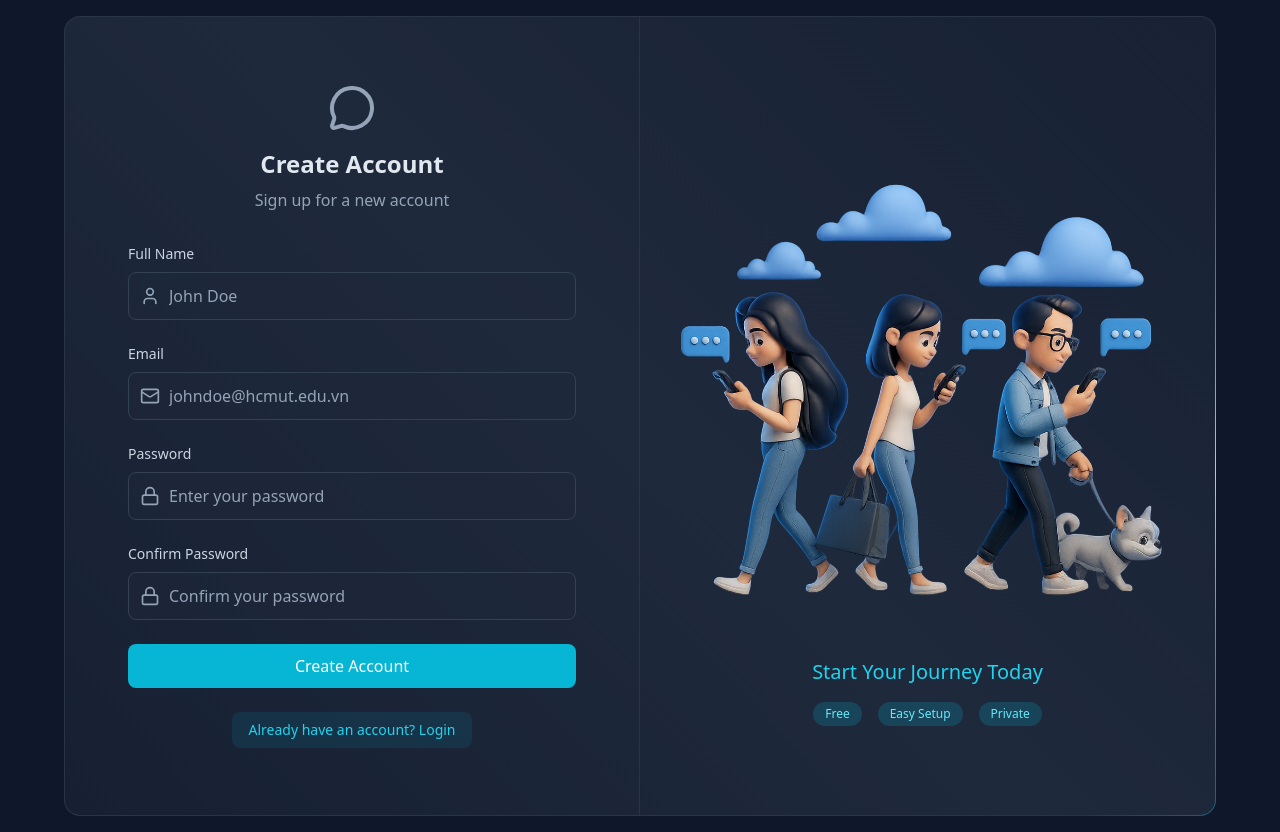
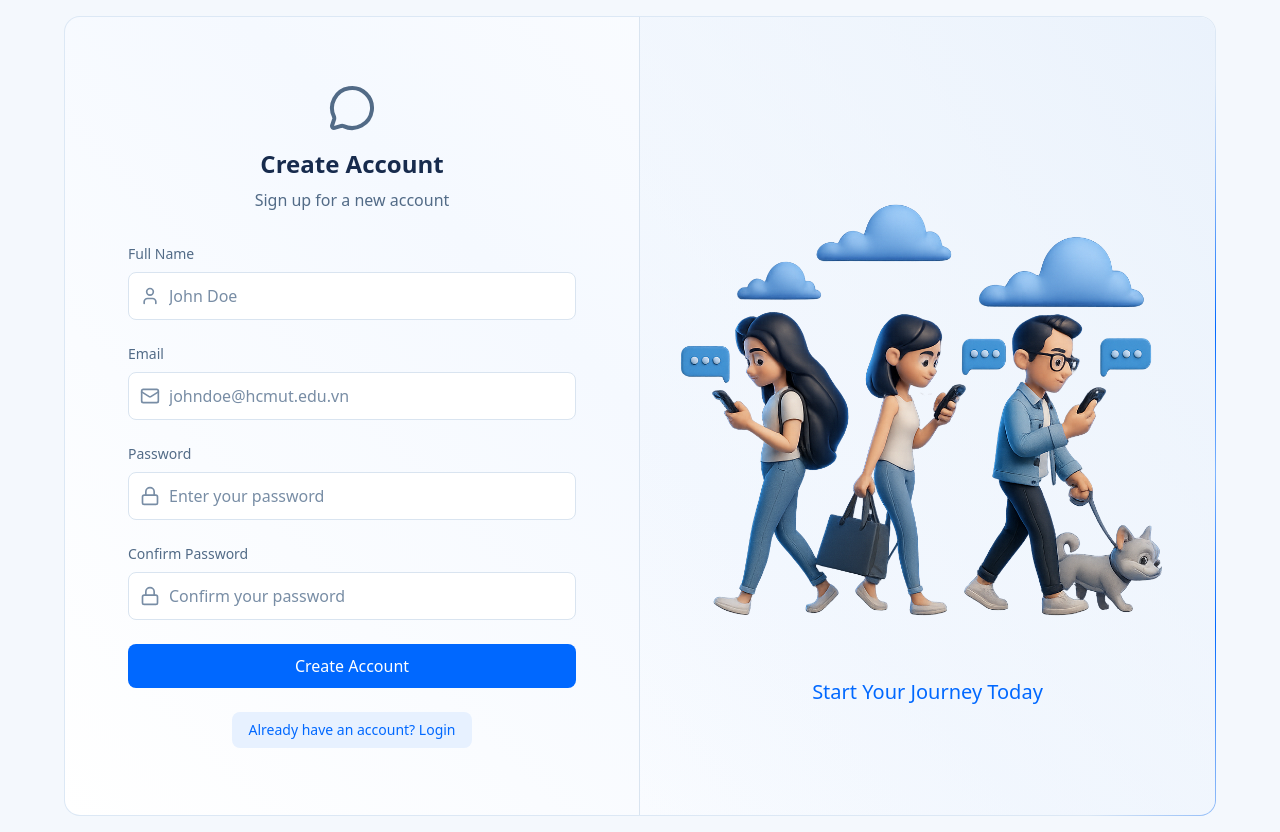
Before and after one commit to TraanDdat/RealTimeChat_WEB_APP_SoftwareArchitecture_Subject, a React (Vite) app in the folder frontend/: page /signup in a window 1280 px wide. Built offline with nearby package versions, Linux system fonts and the light colour scheme; no server answers.

Commit message:
update theme

```diff
--- a/frontend/src/components/BorderAnimatedContainer.tsx
+++ b/frontend/src/components/BorderAnimatedContainer.tsx
@@ -6,7 +6,7 @@ interface BorderAnimatedContainerProps {
 
 function BorderAnimatedContainer({ children }: BorderAnimatedContainerProps) {
   return (
-    <div className="w-full h-full [background:linear-gradient(45deg,#172033,theme(colors.slate.800)_50%,#172033)_padding-box,conic-gradient(from_var(--border-angle),theme(colors.slate.600/.48)_80%,_theme(colors.cyan.500)_86%,_theme(colors.cyan.300)_90%,_theme(colors.cyan.500)_94%,_theme(colors.slate.600/.48))_border-box] rounded-2xl border border-transparent animate-border  flex overflow-hidden">
+    <div className="w-full h-full [background:linear-gradient(45deg,#ffffff,#f5f9ff_50%,#ffffff)_padding-box,conic-gradient(from_var(--border-angle),#dce8f5_80%,#0068ff_86%,#7db4ff_90%,#0068ff_94%,#dce8f5)_border-box] rounded-2xl border border-transparent animate-border flex overflow-hidden">
       {children}
     </div>
   );
--- a/frontend/src/index.css
+++ b/frontend/src/index.css
@@ -1,6 +1,81 @@
 @tailwind base;
 @tailwind components;
 @tailwind utilities;
+
+:root {
+  color-scheme: light;
+  --app-bg: #f4f8fd;
+  --surface: #ffffff;
+  --surface-soft: #f0f6fd;
+  --surface-hover: #e5effb;
+  --line: #d9e4f0;
+  --ink: #172b4d;
+  --ink-soft: #526b87;
+  --ink-muted: #788da5;
+  --zalo-blue: #0068ff;
+  --zalo-blue-hover: #0056d6;
+  --zalo-blue-soft: #e7f1ff;
+}
+
+html,
+body,
+#root {
+  min-height: 100%;
+}
+
+body {
+  background: var(--app-bg);
+  color: var(--ink);
+}
+
+[class~="bg-slate-900"] { background-color: var(--app-bg) !important; }
+[class~="bg-slate-900/80"],
+[class~="bg-slate-900/70"] { background-color: var(--surface) !important; }
+[class~="bg-slate-900/50"],
+[class~="bg-slate-800/50"] { background-color: var(--surface-soft) !important; }
+[class~="bg-slate-800"] { background-color: var(--surface-soft) !important; }
+[class~="bg-slate-800/60"],
+[class~="bg-slate-800/30"] { background-color: var(--surface-hover) !important; }
+[class~="bg-slate-700"],
+[class~="bg-slate-700/70"] { background-color: #e4edf7 !important; }
+[class~="bg-cyan-500/10"],
+[class~="bg-cyan-500/20"],
+[class~="bg-cyan-900/70"] { background-color: var(--zalo-blue-soft) !important; }
+[class~="bg-cyan-500"],
+[class~="bg-cyan-600"] { background-color: var(--zalo-blue) !important; }
+
+[class~="text-slate-100"],
+[class~="text-slate-200"] { color: var(--ink) !important; }
+[class~="text-slate-300"] { color: #344b67 !important; }
+[class~="text-slate-400"] { color: var(--ink-soft) !important; }
+[class~="text-slate-500"] { color: var(--ink-muted) !important; }
+[class~="text-cyan-300"],
+[class~="text-cyan-400"],
+[class~="text-cyan-500"] { color: var(--zalo-blue) !important; }
+
+[class~="border-slate-600"],
+[class~="border-slate-600/30"],
+[class~="border-slate-700"],
+[class~="border-slate-700/70"],
+[class~="border-slate-700/50"],
+[class~="border-slate-700/50"] { border-color: var(--line) !important; }
+
+[class~="hover:bg-slate-900"]:hover,
+[class~="hover:bg-slate-800"]:hover,
+[class~="hover:bg-slate-700"]:hover { background-color: var(--surface-hover) !important; }
+[class~="hover:bg-cyan-500/20"]:hover,
+[class~="hover:bg-cyan-600"]:hover,
+[class~="hover:bg-cyan-500"]:hover { background-color: var(--zalo-blue-hover) !important; }
+[class~="hover:text-slate-200"]:hover,
+[class~="hover:text-slate-100"]:hover { color: var(--ink) !important; }
+[class~="hover:text-cyan-500"]:hover { color: var(--zalo-blue-hover) !important; }
+
+[class~="from-slate-800/20"] { --tw-gradient-from: #eaf2fc var(--tw-gradient-from-position) !important; }
+[class~="from-cyan-500"] { --tw-gradient-from: var(--zalo-blue) var(--tw-gradient-from-position) !important; }
+[class~="to-cyan-600"] { --tw-gradient-to: var(--zalo-blue-hover) var(--tw-gradient-to-position) !important; }
+[class~="to-cyan-400/10"] { --tw-gradient-to: #e7f1ff var(--tw-gradient-to-position) !important; }
+[class~="focus:ring-cyan-500"] { --tw-ring-color: var(--zalo-blue) !important; }
+[class~="focus-visible:outline-cyan-400"] { outline-color: var(--zalo-blue) !important; }
 
 @property --border-angle {
   inherits: false;
@@ -9,27 +84,36 @@
 }
 
 .input {
-  @apply w-full bg-slate-800/50 border border-slate-700 rounded-lg py-2 pl-10 pr-4 text-slate-200 placeholder-slate-400 focus:ring-2 focus:ring-cyan-500 focus:border-transparent;
+  @apply w-full rounded-lg border py-2 pl-10 pr-4 focus:ring-2 focus:border-transparent;
+  background: var(--surface);
+  border-color: var(--line);
+  color: var(--ink);
 }
 
+.input::placeholder { color: var(--ink-muted); }
+
 .auth-input-icon {
-  @apply absolute left-3 top-1/2 -translate-y-1/2 text-slate-400 size-5;
+  @apply absolute left-3 top-1/2 -translate-y-1/2 size-5;
+  color: var(--ink-muted);
 }
 
 .auth-input-label {
-  @apply block text-sm font-medium text-slate-300 mb-2;
-}
-
-.auth-badge {
-  @apply inline-flex items-center px-3 py-1 text-xs font-medium rounded-full bg-cyan-500/20 text-cyan-300;
+  @apply mb-2 block text-sm font-medium;
+  color: var(--ink-soft);
 }
 
 .auth-btn {
-  @apply w-full bg-cyan-500 text-white rounded-lg py-2.5 font-medium
-  hover:bg-cyan-600 focus:ring-2 focus:ring-cyan-500;
+  @apply w-full rounded-lg py-2.5 font-medium text-white transition-colors focus:ring-2;
+  background: var(--zalo-blue);
 }
 
+.auth-btn:hover { background: var(--zalo-blue-hover); }
+.auth-btn:focus-visible { outline: 2px solid var(--zalo-blue); outline-offset: 2px; }
+
 .auth-link {
-  @apply px-4 py-2 inline-block bg-cyan-500/10 rounded-lg text-cyan-400
-  hover:text-cyan-500 text-sm transition-colors;
+  @apply inline-block rounded-lg px-4 py-2 text-sm transition-colors;
+  color: var(--zalo-blue);
+  background: var(--zalo-blue-soft);
 }
+
+.auth-link:hover { color: var(--zalo-blue-hover); background: #d9eaff; }
--- a/frontend/src/pages/LoginPage.tsx
+++ b/frontend/src/pages/LoginPage.tsx
@@ -108,11 +108,6 @@ function LoginPage() {
                 <div className="mt-6 text-center">
                   <h3 className="text-xl font-medium text-cyan-400">Connect anytime, anywhere</h3>
 
-                  <div className="mt-4 flex justify-center gap-4">
-                    <span className="auth-badge">Free</span>
-                    <span className="auth-badge">Easy Setup</span>
-                    <span className="auth-badge">Private</span>
-                  </div>
                 </div>
               </div>
             </div>
--- a/frontend/src/pages/SignUpPage.tsx
+++ b/frontend/src/pages/SignUpPage.tsx
@@ -155,11 +155,6 @@ function SignUpPage() {
                 <div className="mt-6 text-center">
                   <h3 className="text-xl font-medium text-cyan-400">Start Your Journey Today</h3>
 
-                  <div className="mt-4 flex justify-center gap-4">
-                    <span className="auth-badge">Free</span>
-                    <span className="auth-badge">Easy Setup</span>
-                    <span className="auth-badge">Private</span>
-                  </div>
                 </div>
               </div>
             </div>
```
